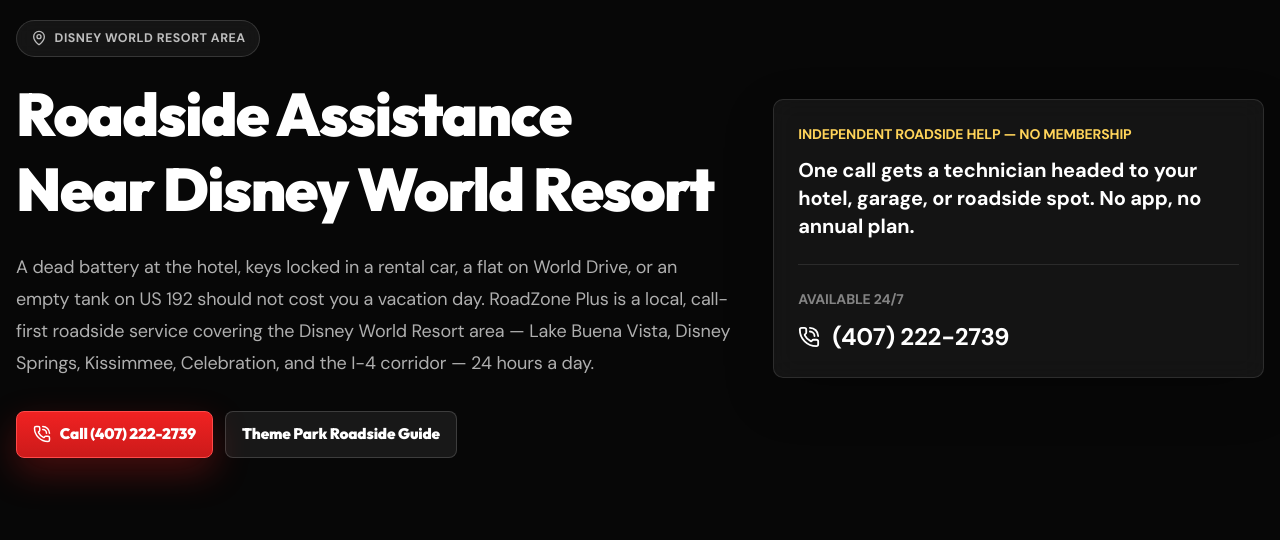
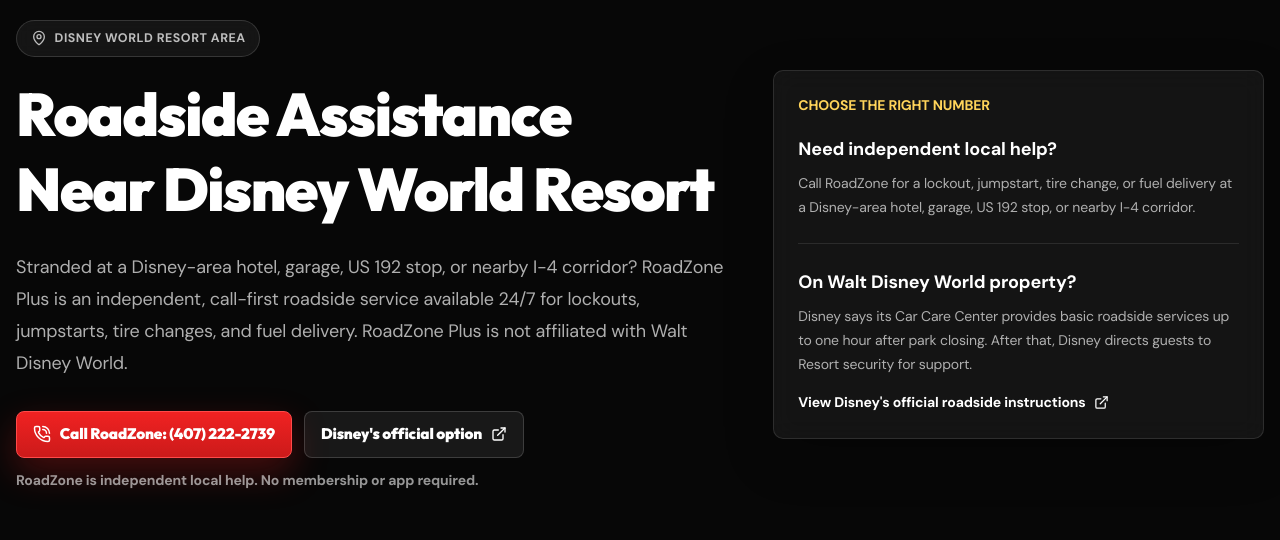
Before and after one commit to bknddevelopment/roadzone-plus, a Next.js app: page /roadside-assistance-near-disney-world-resort in a window 1280 px wide. Shown: the part 210-750 px from the top of the page. Built offline with nearby package versions, Linux system fonts and the light colour scheme; no server answers.

Commit message:
Clarify Disney roadside help choices

```diff
--- a/src/app/roadside-assistance-near-disney-world-resort/page.tsx
+++ b/src/app/roadside-assistance-near-disney-world-resort/page.tsx
@@ -112,11 +112,16 @@
   "Keep your phone charged and reachable so dispatch can confirm your exact spot.",
 ];
 
+const disneyCarCareUrl =
+  "https://disneyworld.disney.go.com/guest-services/car-care-center/";
+const disneyOfficialRoadsideSummary =
+  "Disney says its Car Care Center provides basic roadside services up to one hour after park closing. After that, Disney directs guests to Resort security for support.";
+
 const officialOptions = [
   {
     title: "Walt Disney World Car Care Center",
-    text: "Disney lists its Car Care Center for resort automotive support, rental services, and certain roadside needs. If you want the official Disney route first, start there.",
-    href: "https://disneyworld.disney.go.com/guest-services/car-care-center/",
+    text: disneyOfficialRoadsideSummary,
+    href: disneyCarCareUrl,
   },
   {
     title: "Rental company roadside line",
@@ -258,43 +263,68 @@
               <MapPin aria-hidden="true" size={16} />
               Disney World Resort Area
             </div>
-            <h1 className="mt-5 text-5xl font-black leading-tight text-white sm:text-6xl">
+            <h1 className="mt-5 text-4xl font-black leading-tight text-white sm:text-6xl">
               Roadside Assistance Near Disney World Resort
             </h1>
             <p className="mt-6 max-w-3xl text-lg leading-8 text-white/68">
-              A dead battery at the hotel, keys locked in a rental car, a flat on World
-              Drive, or an empty tank on US 192 should not cost you a vacation day.
-              RoadZone Plus is a local, call-first roadside service covering the Disney
-              World Resort area — Lake Buena Vista, Disney Springs, Kissimmee,
-              Celebration, and the I-4 corridor — 24 hours a day.
+              Stranded at a Disney-area hotel, garage, US 192 stop, or nearby I-4
+              corridor? RoadZone Plus is an independent, call-first roadside service
+              available 24/7 for lockouts, jumpstarts, tire changes, and fuel delivery.
+              RoadZone Plus is not affiliated with Walt Disney World.
             </p>
             <div className="mt-8 flex flex-col gap-3 sm:flex-row">
-              <a href={site.phoneHref} className="btn btn-primary">
+              <a
+                href={site.phoneHref}
+                className="btn btn-primary"
+                data-call-cta="disney-hero"
+              >
                 <PhoneCall aria-hidden="true" size={18} />
-                Call {site.phoneDisplay}
+                Call RoadZone: {site.phoneDisplay}
               </a>
-              <Link href="/theme-park-roadside-assistance" className="btn btn-secondary">
-                Theme Park Roadside Guide
-              </Link>
+              <a
+                href={disneyCarCareUrl}
+                className="btn btn-secondary"
+                rel="noreferrer"
+                target="_blank"
+              >
+                Disney&apos;s official option
+                <ExternalLink aria-hidden="true" size={16} />
+              </a>
             </div>
+            <p className="mt-3 text-sm font-bold text-white/58">
+              RoadZone is independent local help. No membership or app required.
+            </p>
           </div>
 
-          <aside className="card bg-panel p-6">
+          <aside
+            aria-label="Choose roadside help near Disney World"
+            className="card bg-panel p-6"
+          >
             <p className="text-sm font-black uppercase text-safety-yellow">
-              Independent roadside help — no membership
+              Choose the right number
             </p>
-            <p className="mt-3 text-xl font-black leading-7 text-white">
-              One call gets a technician headed to your hotel, garage, or roadside spot.
-              No app, no annual plan.
-            </p>
+            <div className="mt-5">
+              <p className="text-lg font-black text-white">Need independent local help?</p>
+              <p className="mt-2 text-sm leading-6 text-white/66">
+                Call RoadZone for a lockout, jumpstart, tire change, or fuel delivery at
+                a Disney-area hotel, garage, US 192 stop, or nearby I-4 corridor.
+              </p>
+            </div>
             <div className="mt-6 border-t border-white/10 pt-6">
-              <p className="text-sm font-black uppercase text-white/48">Available 24/7</p>
+              <p className="text-lg font-black text-white">
+                On Walt Disney World property?
+              </p>
+              <p className="mt-2 text-sm leading-6 text-white/66">
+                {disneyOfficialRoadsideSummary}
+              </p>
               <a
-                href={site.phoneHref}
-                className="mt-3 flex items-center gap-3 text-2xl font-black text-white"
+                href={disneyCarCareUrl}
+                className="mt-4 inline-flex items-center gap-2 text-sm font-black text-white hover:text-red-200"
+                rel="noreferrer"
+                target="_blank"
               >
-                <PhoneCall aria-hidden="true" size={22} />
-                {site.phoneDisplay}
+                View Disney&apos;s official roadside instructions
+                <ExternalLink aria-hidden="true" size={15} />
               </a>
             </div>
           </aside>
@@ -573,6 +603,7 @@
           <a
             href={site.phoneHref}
             className="btn border border-white bg-white text-road-black hover:bg-white/90"
+            data-call-cta="disney-final"
           >
             <PhoneCall aria-hidden="true" size={20} />
             {site.phoneDisplay}
--- a/src/app/sitemap.ts
+++ b/src/app/sitemap.ts
@@ -5,6 +5,8 @@
   serviceDiscoveryTargetSlugs,
 } from "@/data/serviceDiscovery";
 import { areas, services, site } from "@/data/site";
+
+const disneyGrowthLastModified = new Date("2026-08-05T00:00:00.000Z");
 
 export default function sitemap(): MetadataRoute.Sitemap {
   const staticRoutes = [
@@ -24,7 +26,12 @@
     ...focusedPageList.map((page) => page.href),
   ].map((path) => ({
     url: `${site.url}${path}`,
-    lastModified: path === "/services" ? serviceDiscoveryLastModified : undefined,
+    lastModified:
+      path === "/services"
+        ? serviceDiscoveryLastModified
+        : path === "/roadside-assistance-near-disney-world-resort"
+          ? disneyGrowthLastModified
+          : undefined,
     changeFrequency: "weekly" as const,
     priority: path === "" ? 1 : 0.8,
   }));
```
